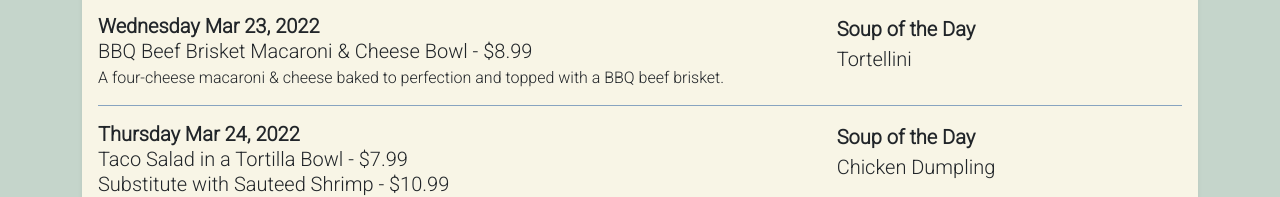
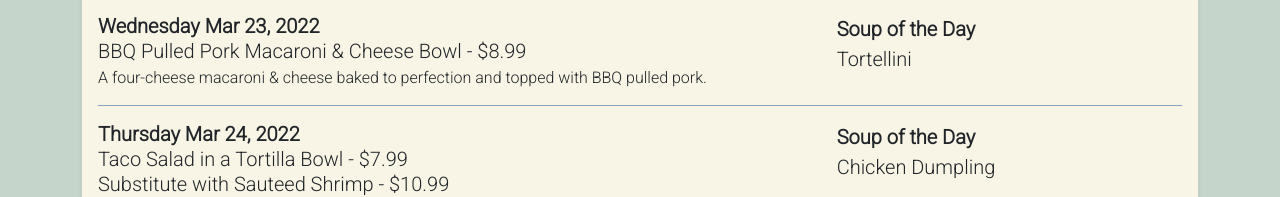
Before and after one commit to dav1dhans3n/skyline-cafe-web, a plain HTML site: page index.html in a window 1280 px wide. Shown: the part 794-991 px from the top of the page. Drawn offline with nearby package versions, Linux system fonts and the light colour scheme.

Commit message:
Change Wed Special to pulled pork

```diff
--- a/index.html
+++ b/index.html
@@ -175,9 +175,9 @@
             No special today, serving breakfast till 11am.
           </small><br>
 -->
-            BBQ Beef Brisket Macaroni & Cheese Bowl - $8.99
+            BBQ Pulled Pork Macaroni & Cheese Bowl - $8.99
           <small class="fs-6"><br>
-            A four-cheese macaroni & cheese baked to perfection and topped with a BBQ beef brisket.
+            A four-cheese macaroni & cheese baked to perfection and topped with BBQ pulled pork.
           </small><br>
 
           </p>
```
